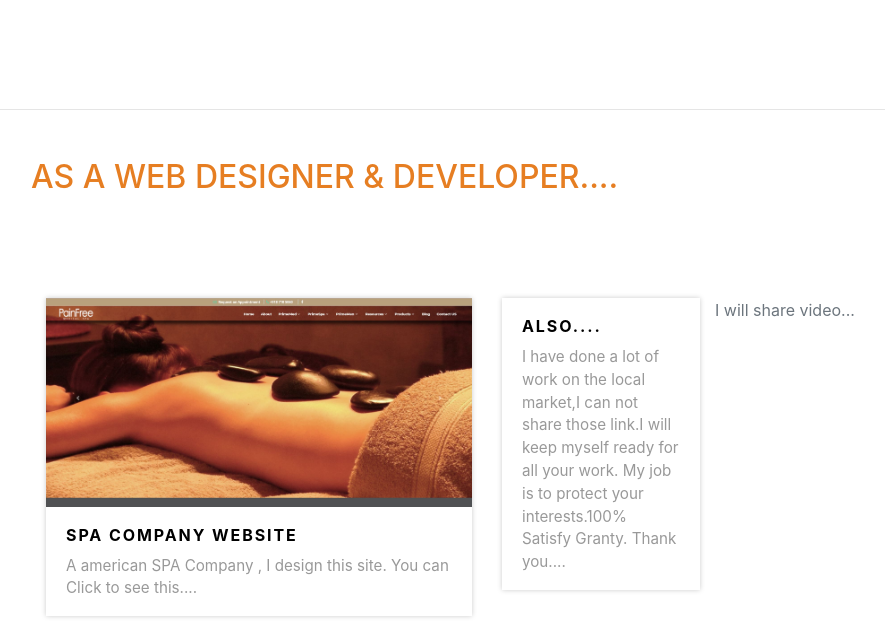
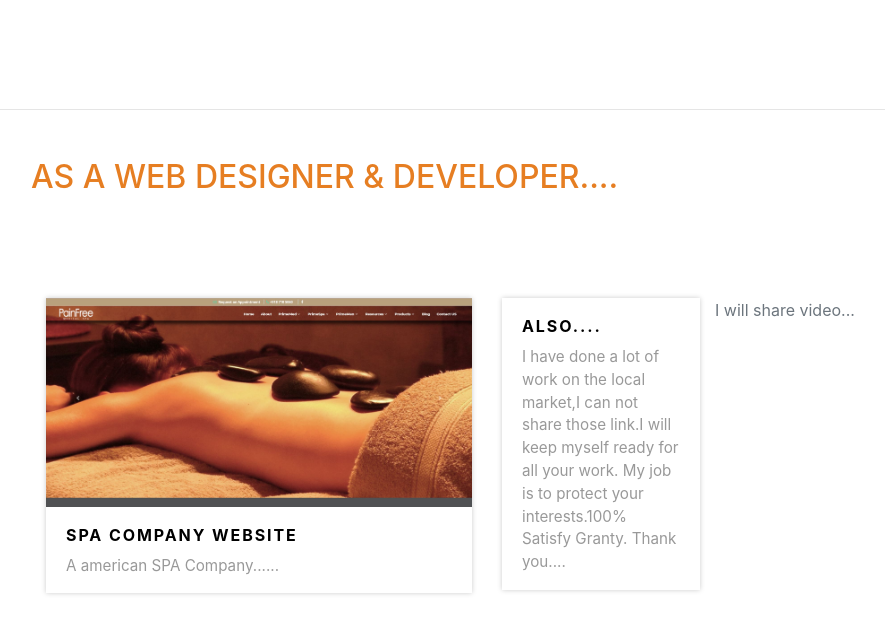
Before and after one commit to ENGAbdullahMamun/mamun.github.io, a website with bundled scripts: page index.html in a window 1280 px wide. Shown: the part 3894-4516 px from the top of the page, without its empty margins (289-1174 px from the left). Built offline with nearby package versions, Linux system fonts and the light colour scheme; files whose address does not match are found by name; a web font is replaced by a local one.

Commit message:
Update index.html

```diff
--- a/index.html
+++ b/index.html
@@ -273,7 +273,7 @@
                 <div class="box-masonry-text">
                   <h4> <a href="https://engabdullahmamun.github.io/painfree1.github.io/">Spa Company Website</a></h4>
                   <div class="box-masonry-desription">
-                    <p>A american SPA Company , I design this site. You can Click to see this....</p>
+                    <p>A american SPA Company......</p>
                   </div>
                 </div>
               </div>
```
